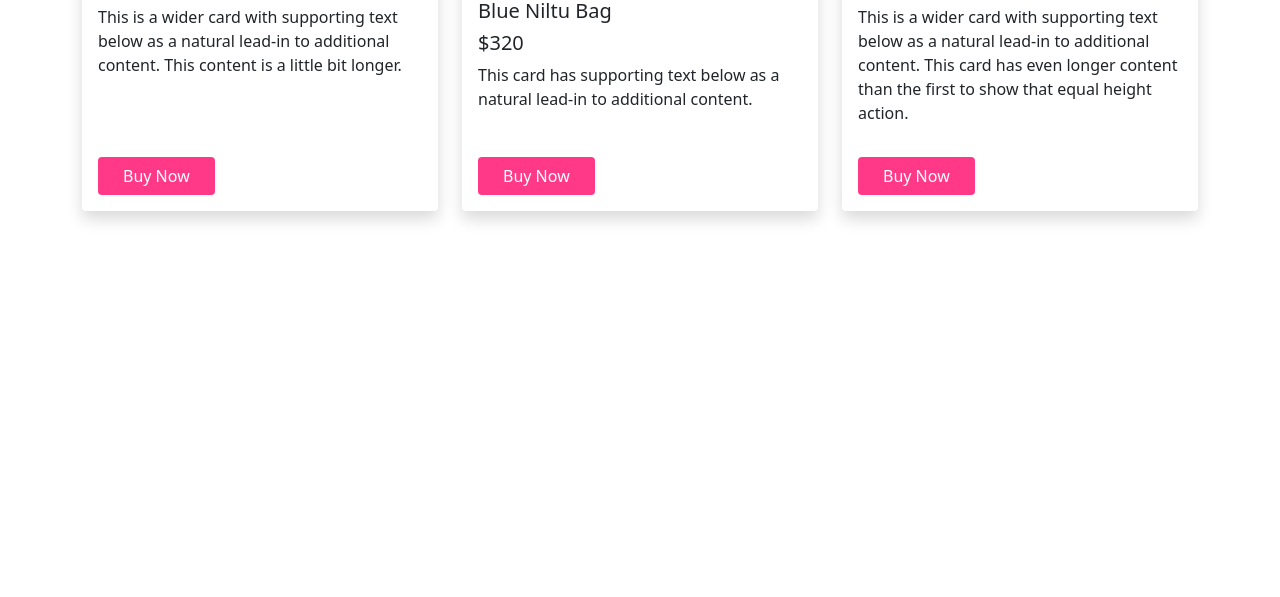
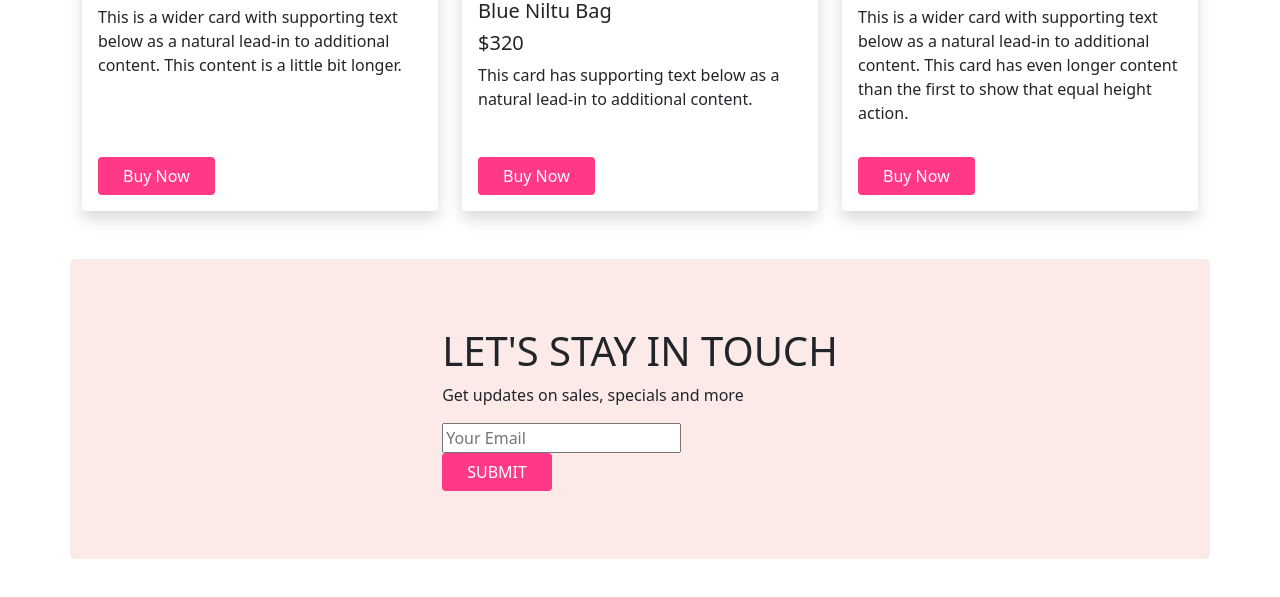
Before and after one commit to Melon-ali/panda-commerce-bootstrap5, a plain HTML site: page index.html in a window 1280 px wide. Shown: the part 1871-2468 px from the top of the page. Before the commit the page ends 2130 px from the top, so only its background shows below. Drawn offline with nearby package versions, Linux system fonts and the light colour scheme.

Commit message:
subscribe added

```diff
--- a/index.html
+++ b/index.html
@@ -214,6 +214,18 @@
         </div>
       </section>
       <!-- Bakcpack Area End-->
+
+      <!-- Subscribe Area Start -->
+      <section class="container my-5 d-flex justify-content-center align-items-center rounded-3" style="background-color: #FCEAE8; height: 300px;">
+        <div>
+          <h1>LET'S STAY IN TOUCH</h1>
+          <p>Get updates on sales, specials and more</p>
+          <input type="text" placeholder="Your Email">
+          <br>
+          <button class="btn text-white px-4 rounded-4" style="background-color: #FF3887">SUBMIT</button>
+        </div>
+      </section>
+      <!-- Subscribe Area End -->
     </main>
     <footer>
 
```
